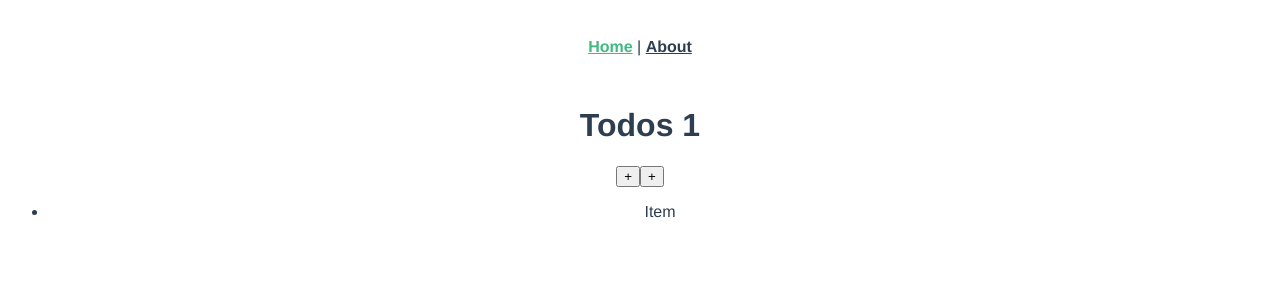
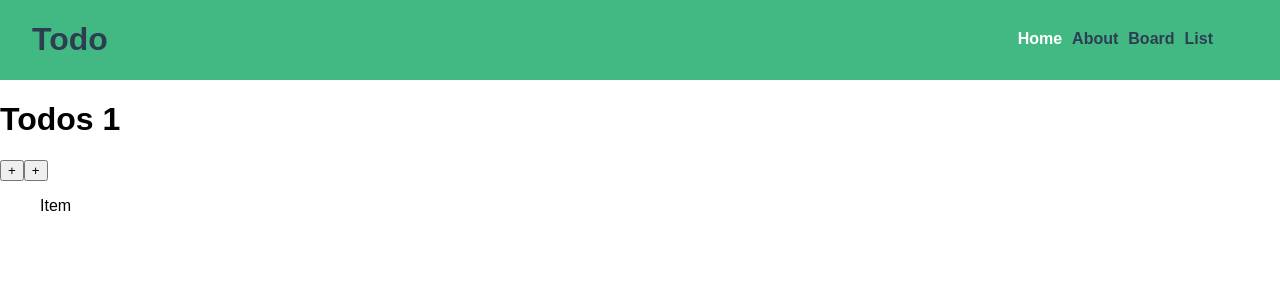
Before and after one commit to caralin3/Vue-Todo-List, a Vue app in the folder vue-todo-list/: page / in a window 1280 px wide. Shown: the top 300 px of the page. Built offline with nearby package versions, Linux system fonts and the light colour scheme.

Commit message:
Implemented intial header style and added links; edited package.json

```diff
--- a/vue-todo-list/src/App.vue
+++ b/vue-todo-list/src/App.vue
@@ -1,29 +1,18 @@
 <template>
   <div id="app">
-    <div id="nav">
-      <router-link to="/">Home</router-link> |
-      <router-link to="/about">About</router-link>
-    </div>
+    <Header />
     <router-view/>
   </div>
 </template>
 
-<style lang="less">
-#app {
-  font-family: 'Avenir', Helvetica, Arial, sans-serif;
-  -webkit-font-smoothing: antialiased;
-  -moz-osx-font-smoothing: grayscale;
-  text-align: center;
-  color: #2c3e50;
-}
-#nav {
-  padding: 30px;
-  a {
-    font-weight: bold;
-    color: #2c3e50;
-    &.router-link-exact-active {
-      color: #42b983;
-    }
-  }
-}
-</style>
+<script lang="ts">
+import { Component, Vue } from 'vue-property-decorator';
+import Header from '@/components/Header.vue';
+
+@Component({
+  components: {
+    Header,
+  },
+})
+export default class App extends Vue {}
+</script>
--- a/vue-todo-list/src/components/Header.vue
+++ b/vue-todo-list/src/components/Header.vue
@@ -0,0 +1,20 @@
+<template>
+  <div class="header">
+    <h1 class="header_title">Todo</h1>
+    <div class="header_nav">
+      <router-link to="/">Home</router-link>
+      <router-link to="/about">About</router-link>
+      <router-link to="/board">Board</router-link>
+      <router-link to="/list">List</router-link>
+    </div>
+  </div>
+</template>
+
+<script lang="ts">
+import { Component, Vue } from 'vue-property-decorator';
+export default class Header extends Vue {}
+</script>
+
+<style lang="less">
+@import '../less/index.less';
+</style>
--- a/vue-todo-list/src/less/Header.less
+++ b/vue-todo-list/src/less/Header.less
@@ -0,0 +1,24 @@
+@import (reference) 'variables';
+
+.header {
+  background-color: @medium-sea-green;
+  display: flex;
+  justify-content: space-between;
+  padding: 0 2rem;
+
+  &_title {
+    color: @madison;
+  }
+
+  &_nav {
+    padding: 30px;
+    a {
+      color: @madison;
+      font-weight: bold;
+      padding: 0 5px;
+      &.router-link-exact-active {
+        color: @white;
+      }
+    }
+  }
+}
--- a/vue-todo-list/src/less/core.less
+++ b/vue-todo-list/src/less/core.less
@@ -0,0 +1,19 @@
+html {
+  margin: 0;
+  padding: 0;
+}
+
+body {
+  font-family: arial, sans-serif;
+  margin: 0;
+  overflow-y: hidden;
+  padding: 0;
+}
+
+a {
+  text-decoration: none;
+}
+
+li {
+  list-style: none;
+}
--- a/vue-todo-list/src/less/index.less
+++ b/vue-todo-list/src/less/index.less
@@ -0,0 +1,3 @@
+@import 'core';
+
+@import 'Header';
--- a/vue-todo-list/src/less/variables.less
+++ b/vue-todo-list/src/less/variables.less
@@ -0,0 +1,4 @@
+// colors
+@madison: #2c3e50;
+@medium-sea-green: #42b983;
+@white: #fff;
```
Also changed, not shown: vue-todo-list/package.json (+7 -3 lines), 2 other files (tests, documents, lock files or other folders).
